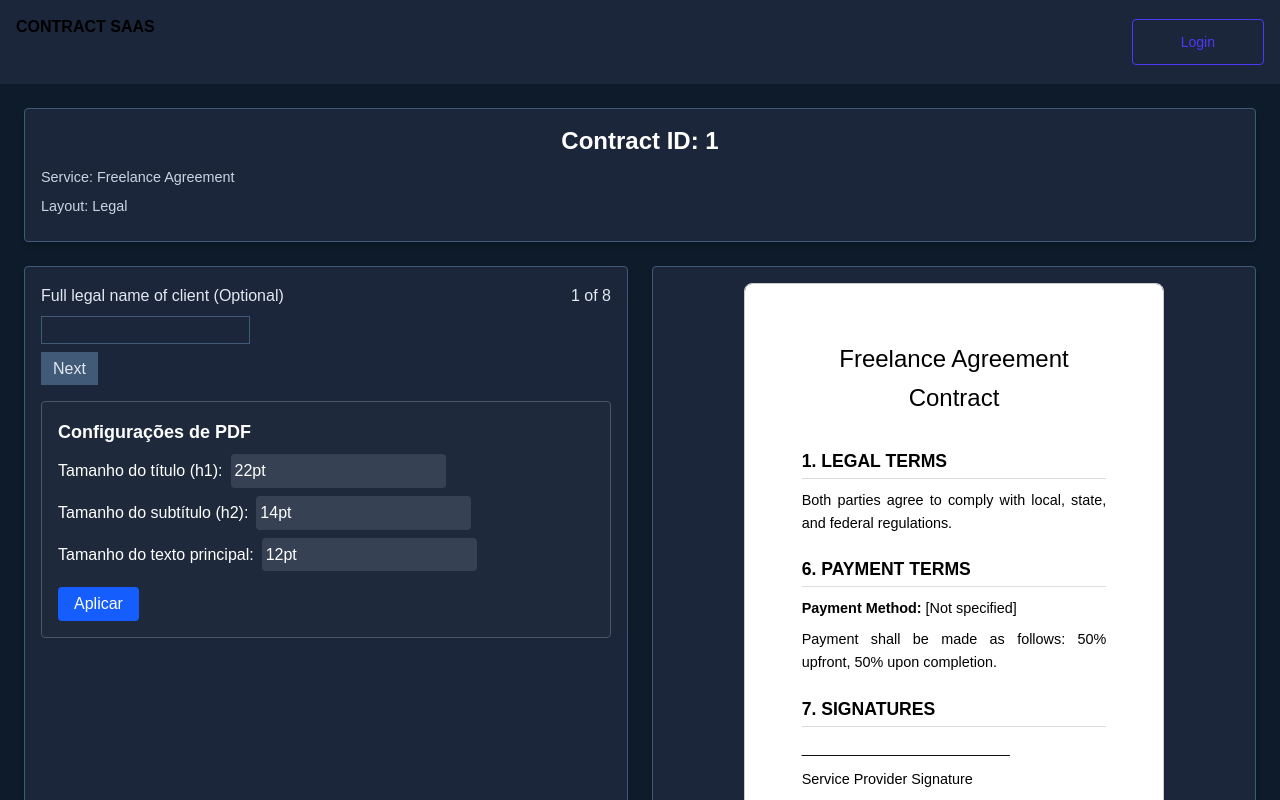
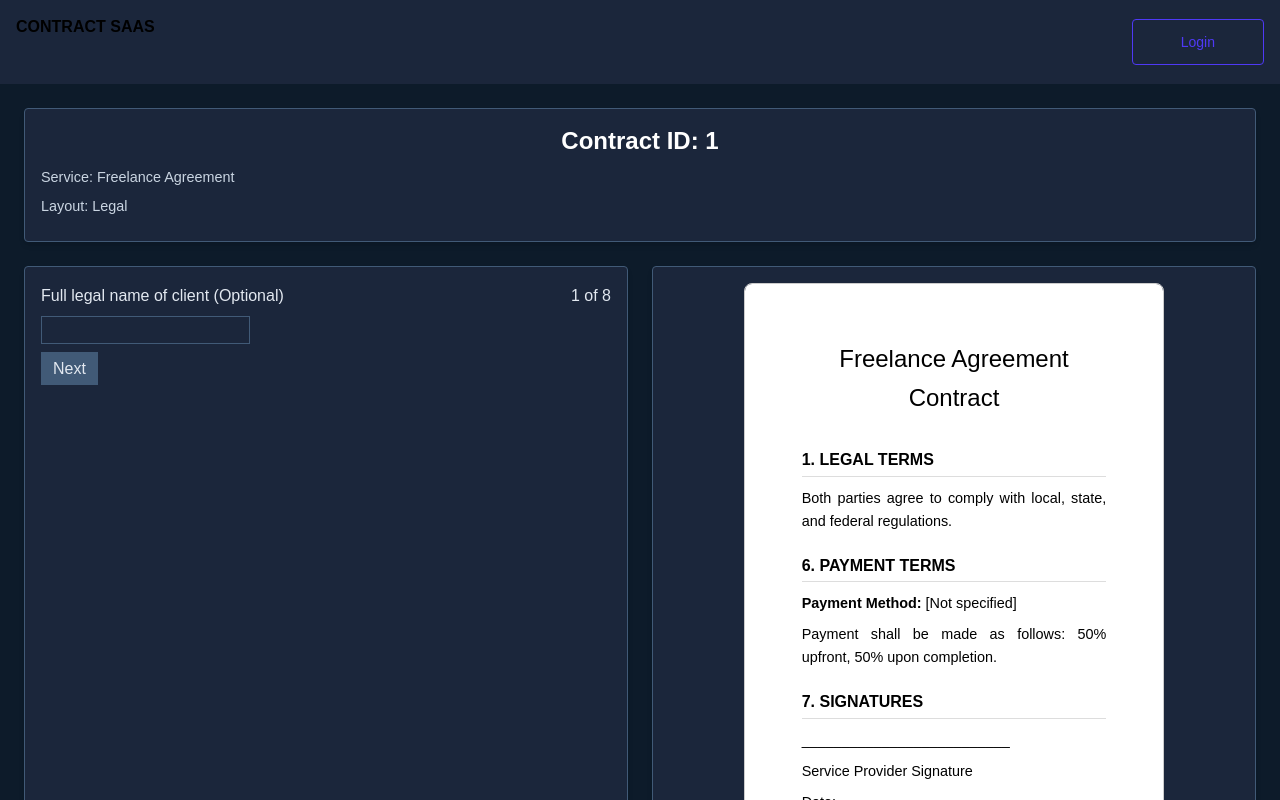
Before and after one commit to PedroPaulo-Git/contract-saas, a Next.js app: page /contract/1 in a window 1280 px wide. Shown: the top 800 px of the page. Built offline with nearby package versions, Linux system fonts and the light colour scheme.

Commit message:
pdfconfig inside questionnare.tsx

```diff
--- a/components/PdfConfig.tsx
+++ b/components/PdfConfig.tsx
@@ -1,6 +1,6 @@
-'use client';
-
-import { useState } from 'react';
+"use client";
+import { IoIosSettings } from "react-icons/io";
+import { useEffect, useState } from "react";
 
 export type PdfSettings = {
   h1Size: string;
@@ -13,54 +13,134 @@ interface Props {
 }
 
 export default function PdfConfig({ onConfigChange }: Props) {
-  const [h1Size, setH1Size] = useState('22pt');
-  const [h2Size, setH2Size] = useState('14pt');
-  const [receiveSize, setReceiveSize] = useState('12pt');
+  const [isMobile, setIsMobile] = useState<boolean>(false); // Controle do tamanho da tela
+  const [isPopupOpen, setIsPopupOpen] = useState<boolean>(false); // Controle do popup
+  const [h1Size, setH1Size] = useState<number>(22);
+  const [h2Size, setH2Size] = useState<number>(14);
+  const [receiveSize, setReceiveSize] = useState<number>(12);
 
-  const handleChange = () => {
-    onConfigChange({ h1Size, h2Size, receiveSize });
-  };
+  // Carregar valores do localStorage ao iniciar
+  // useEffect(() => {
+  //   const saved = localStorage.getItem('pdf-settings');
+  //   if (saved) {
+  //     try {
+  //       const parsed: PdfSettings = JSON.parse(saved);
+  //       setH1Size(parseInt(parsed.h1Size));
+  //       setH2Size(parseInt(parsed.h2Size));
+  //       setReceiveSize(parseInt(parsed.receiveSize));
+  //     } catch (error) {
+  //       console.error('Erro ao carregar configurações do PDF:', error);
+  //     }
+  //   }
+  // }, []);
+
+  // Atualizar localStorage e parent sempre que os valores mudarem
+  useEffect(() => {
+    const settings: PdfSettings = {
+      h1Size: `${h1Size}pt`,
+      h2Size: `${h2Size}pt`,
+      receiveSize: `${receiveSize}pt`,
+    };
+
+    // localStorage.setItem('pdf-settings', JSON.stringify(settings));
+    onConfigChange(settings);
+    const handleResize = () => {
+      setIsMobile(window.innerWidth < 600);
+    };
+
+    handleResize(); // Verifica o tamanho da tela ao carregar
+    window.addEventListener("resize", handleResize); // Atualiza ao redimensionar a janela
+
+    return () => {
+      window.removeEventListener("resize", handleResize); // Limpa o evento de resize
+    };
+  }, [h1Size, h2Size, receiveSize, onConfigChange]);
+
+  const increment =
+    (setValue: React.Dispatch<React.SetStateAction<number>>) => () => {
+      setValue((prev) => {
+        const updated = prev + 1;
+        console.log("Novo valor:", updated);
+        return updated;
+      });
+    };
+
+  const decrement =
+    (setValue: React.Dispatch<React.SetStateAction<number>>) => () => {
+      setValue((prev) => {
+        const updated = Math.max(prev - 1, 1);
+        console.log("Novo valor:", updated);
+        return updated;
+      });
+    };
+
+  const renderInput = (
+    label: string,
+    value: number,
+    setValue: React.Dispatch<React.SetStateAction<number>>
+  ) => (
+    <label className="block mb-4">
+      {label}
+      <div className="flex items-center gap-2 mt-1">
+        <button
+          onClick={decrement(setValue)}
+          className="bg-gray-600 px-2 rounded hover:bg-gray-500"
+          type="button"
+        >
+          ↓
+        </button>
+        <input
+          type="number"
+          value={value || ""}
+          onChange={(e) => {
+            const parsed = parseInt(e.target.value, 10);
+            setValue(isNaN(parsed) ? 0 : parsed);
+          }}
+          className="w-16 p-1 text-center bg-gray-700 rounded"
+        />
+        <button
+          onClick={increment(setValue)}
+          className="bg-gray-600 px-2 rounded hover:bg-gray-500"
+          type="button"
+        >
+          ↑
+        </button>
+        <span className="text-sm text-gray-300">pt</span>
+      </div>
+    </label>
+  );
 
   return (
-    <div className="mt-4 p-4 border border-gray-600 rounded bg-[#1e293b] text-white">
-      <h3 className="text-lg font-semibold mb-2">Configurações de PDF</h3>
+    <div className="relative">
+      {/* Exibe o ícone de configurações se a tela for menor que 600px */}
+      {isMobile && (
+        <button
+          onClick={() => setIsPopupOpen(true)}
+          className="p-2 bg-[#415a77] rounded-full"
+        >
+          <IoIosSettings />
+        </button>
+      )}
 
-      <label className="block mb-2">
-        Tamanho do título (h1):
-        <input
-          type="text"
-          value={h1Size}
-          onChange={(e) => setH1Size(e.target.value)}
-          className="ml-2 p-1 bg-gray-700 rounded"
-        />
-      </label>
+      {/* Exibe o popup de configurações */}
+      {isPopupOpen && (
+        <div className="absolute top-0 left-0 w-full h-full bg-gray-800 bg-opacity-75 flex justify-center items-center">
+          <div className="bg-[#1e293b] p-6 rounded-lg text-white max-w-sm w-full z-10">
+            <h3 className="text-lg font-semibold mb-4">Configurações de PDF</h3>
 
-      <label className="block mb-2">
-        Tamanho do subtítulo (h2):
-        <input
-          type="text"
-          value={h2Size}
-          onChange={(e) => setH2Size(e.target.value)}
-          className="ml-2 p-1 bg-gray-700 rounded"
-        />
-      </label>
+            {renderInput('Tamanho do título (h1):', h1Size, setH1Size)}
+            {renderInput('Tamanho do subtítulo (h2):', h2Size, setH2Size)}
+            {renderInput('Tamanho do texto principal:', receiveSize, setReceiveSize)}
 
-      <label className="block mb-2">
-        Tamanho do texto principal:
-        <input
-          type="text"
-          value={receiveSize}
-          onChange={(e) => setReceiveSize(e.target.value)}
-          className="ml-2 p-1 bg-gray-700 rounded"
-        />
-      </label>
-
-      <button
-        onClick={handleChange}
-        className="mt-2 bg-blue-600 px-4 py-1 rounded hover:bg-blue-700"
-      >
-        Aplicar
-      </button>
+            <button
+              onClick={() => setIsPopupOpen(false)}
+              className="mt-4 px-4 py-2 bg-red-600 rounded hover:bg-red-500"
+            >
+              Fechar
+            </button>
+          </div>
+        </div>
+      )}
     </div>
   );
 }
--- a/components/PdfPreview.tsx
+++ b/components/PdfPreview.tsx
@@ -1,4 +1,4 @@
-import React, {useRef, useState } from "react";
+import React, { useEffect, useRef, useState } from "react";
 // import { generatePdf } from "../lib/pdf";
 // import html2pdf from "html2pdf.js";
 import { PdfSettings } from "./PdfConfig";
@@ -31,7 +31,13 @@ export interface ContractData {
 }
 export type FindAnswerFn = (question: string) => string;
 
-export default function PdfPreview({ id, service, layout, answers,config  }: Props) {
+export default function PdfPreview({
+  id,
+  service,
+  layout,
+  answers,
+  config,
+}: Props) {
   // const [url, setUrl] = useState("");
   // const [pdfBlob, setPdfBlob] = useState<Blob | null>(null);
   const pdfRef = useRef<HTMLDivElement>(null);
@@ -84,6 +90,9 @@ export default function PdfPreview({ id, service, layout, answers,config  }: Pro
         return generateEssayContent(baseData, findAnswer);
     }
   }
+  useEffect(() => {
+    console.log("Atualizando preview com configurações:", config);
+  }, [config]);
 
   const getContractContent = (isPDF = false) => {
     const title =
@@ -91,6 +100,8 @@ export default function PdfPreview({ id, service, layout, answers,config  }: Pro
         ? findAnswer("Title") || `${service} Contract`
         : `${service} Contract`;
     const subTitle = findAnswer("SubTitle", false);
+    // console.log('h1Size:', config.h1Size);
+    // console.log('receiveSize:', config.receiveSize);
 
     return `
     <html>
@@ -106,9 +117,7 @@ export default function PdfPreview({ id, service, layout, answers,config  }: Pro
           }
                .pdf {color:black; padding:  ${isPDF ? "0.5cm" : "1.5cm"} }
 
-             .receive{
-                font-size: ${isPDF ? config.receiveSize : "0.6rem"}
-                }
+
           h1 {
             text-align: center;
             font-size: ${isPDF ? config.h1Size : "1.5rem"};
@@ -121,7 +130,7 @@ export default function PdfPreview({ id, service, layout, answers,config  }: Pro
             color: black;
           }
           .section-title {
-            font-size: ${isPDF ? "14pt" : "1.1rem"};
+
             font-weight: bold;
             margin-top: 20px;
             margin-bottom: 10px;
@@ -129,7 +138,7 @@ export default function PdfPreview({ id, service, layout, answers,config  }: Pro
             padding-bottom: 3px;
           }
           p, li {
-            font-size: ${isPDF ? "11pt" : "0.9rem"};
+            font-size: ${isPDF ? config.receiveSize : "0.9rem"};
             text-align: justify;
             margin-bottom: 8px;
           }
@@ -147,8 +156,8 @@ export default function PdfPreview({ id, service, layout, answers,config  }: Pro
                 .pdf { padding:  ${isPDF ? "0.5cm" : "1cm"} }
                  .pdf {  overflow-y: auto; }
 
-                h1 { font-size: ${isPDF ? "22pt" : "1rem"} }
-                h2 { font-size: ${isPDF ? "14pt" : "0.6rem"} }
+                h1 { font-size: ${isPDF ? config.h1Size : "1rem"} }
+                h2 { font-size: ${isPDF ? config.h2Size : "0.6rem"} }
                 .receive{
                 font-size: ${isPDF ? config.receiveSize : "0.6rem"}
                 }
@@ -177,7 +186,7 @@ export default function PdfPreview({ id, service, layout, answers,config  }: Pro
 
   const handleDownload = async () => {
     if (!pdfRef.current) return;
-
+    console.log(config);
     setIsGenerating(true);
     try {
       // Create a temporary div for PDF generation
--- a/components/Questionnare.tsx
+++ b/components/Questionnare.tsx
@@ -1,11 +1,19 @@
 import React, { useState } from "react";
 import { AnswerData } from "../types";
 import TextInputBox from "./TextInputBox";
+import PdfConfig, { PdfSettings } from "./PdfConfig";
 
 interface Props {
   onAnswer: (data: AnswerData) => void;
   layout: string;
+  pdfSettings: PdfSettings;
+  onPdfSettingsChange: (settings: PdfSettings) => void;
 }
+//   const [pdfSettings, setPdfSettings] = useState<PdfSettings>({
+//   h1Size: '22pt',
+//   h2Size: '14pt',
+//   receiveSize: '12pt',
+// });
 
 interface Question {
   text: string;
@@ -229,7 +237,7 @@ const questionSets: Record<string, Question[]> = {
 };
 
 // Auto-fill values for dates and common selections
-export default function Questionnaire({ onAnswer, layout }: Props) {
+export default function Questionnaire({ onAnswer, layout,onPdfSettingsChange, pdfSettings }: Props) {
   const autoFillValues = {
     date: new Date().toISOString().split("T")[0],
     defaultSelections: {
@@ -264,7 +272,7 @@ export default function Questionnaire({ onAnswer, layout }: Props) {
   }
 
   return (
-    <div className="questionnaire-container ">
+    <div className="questionnaire-container relative ">
       {step < questions.length ? (
         <>
           <div className="flex justify-between">
@@ -315,6 +323,8 @@ export default function Questionnaire({ onAnswer, layout }: Props) {
             >
               {step < questions.length ? "Next" : "Finish"}
             </button>
+             <PdfConfig onConfigChange={onPdfSettingsChange} />
+
           </div>
         </>
       ) : (
--- a/package.json
+++ b/package.json
@@ -19,7 +19,8 @@
     "postcss": "^8.5.3",
     "puppeteer": "^24.8.1",
     "react": "^19.0.0",
-    "react-dom": "^19.0.0"
+    "react-dom": "^19.0.0",
+    "react-icons": "^5.5.0"
   },
   "devDependencies": {
     "@eslint/eslintrc": "^3",
--- a/src/app/contract/[id]/page.tsx
+++ b/src/app/contract/[id]/page.tsx
@@ -55,8 +55,14 @@ export default function ContractPage() {
       <div className="grid md:grid-cols-2 gap-6">
         {/* Perguntas */}
         <div className="bg-[#1b263b] p-4 rounded shadow-md border border-[#415a77]">
-          <Questionnaire onAnswer={handleAnswer} layout={layout} />
-          <PdfConfig onConfigChange={setPdfSettings} />
+          <Questionnaire
+  onAnswer={handleAnswer}
+  layout={layout}
+  pdfSettings={pdfSettings}
+  onPdfSettingsChange={setPdfSettings}
+/>
+
+          {/* <PdfConfig onConfigChange={setPdfSettings} /> */}
         </div>
 
         {/* Preview */}
```
Also changed, not shown: 1 other file (tests, documents, lock files or other folders).
